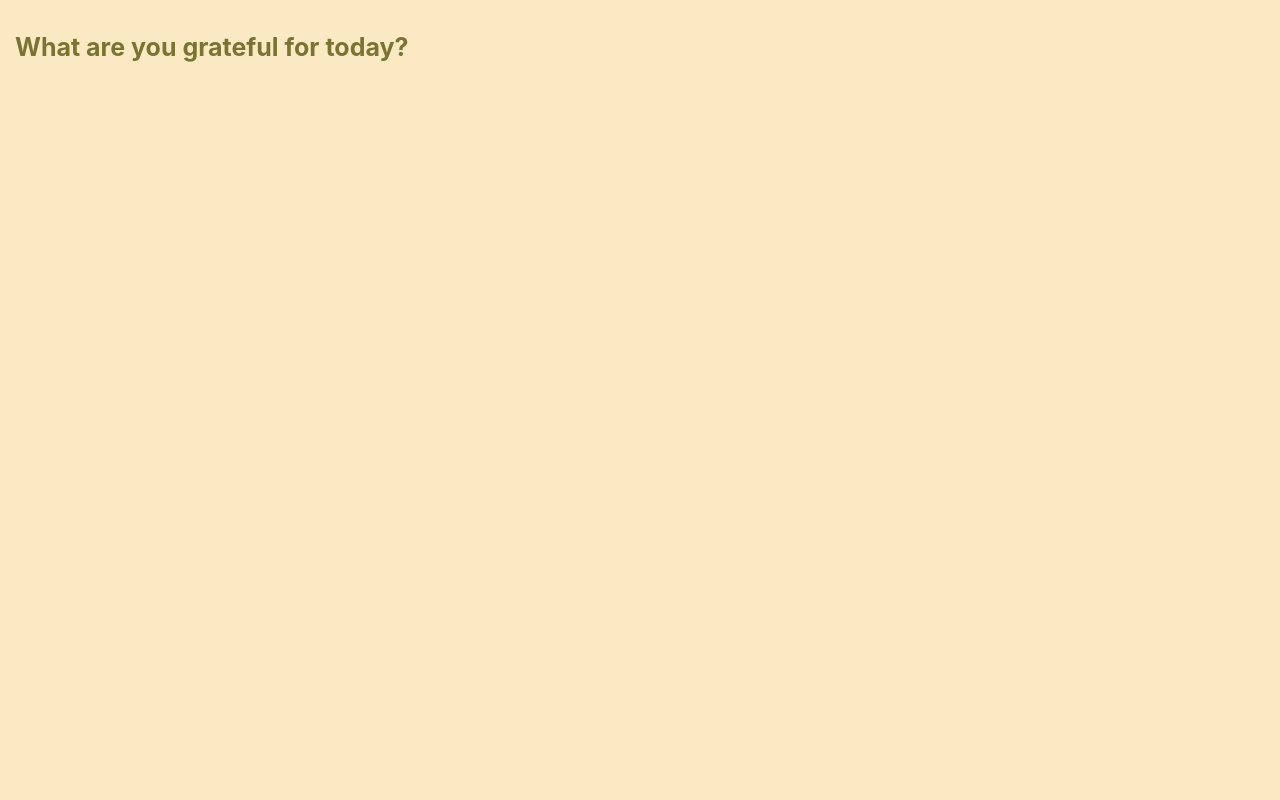
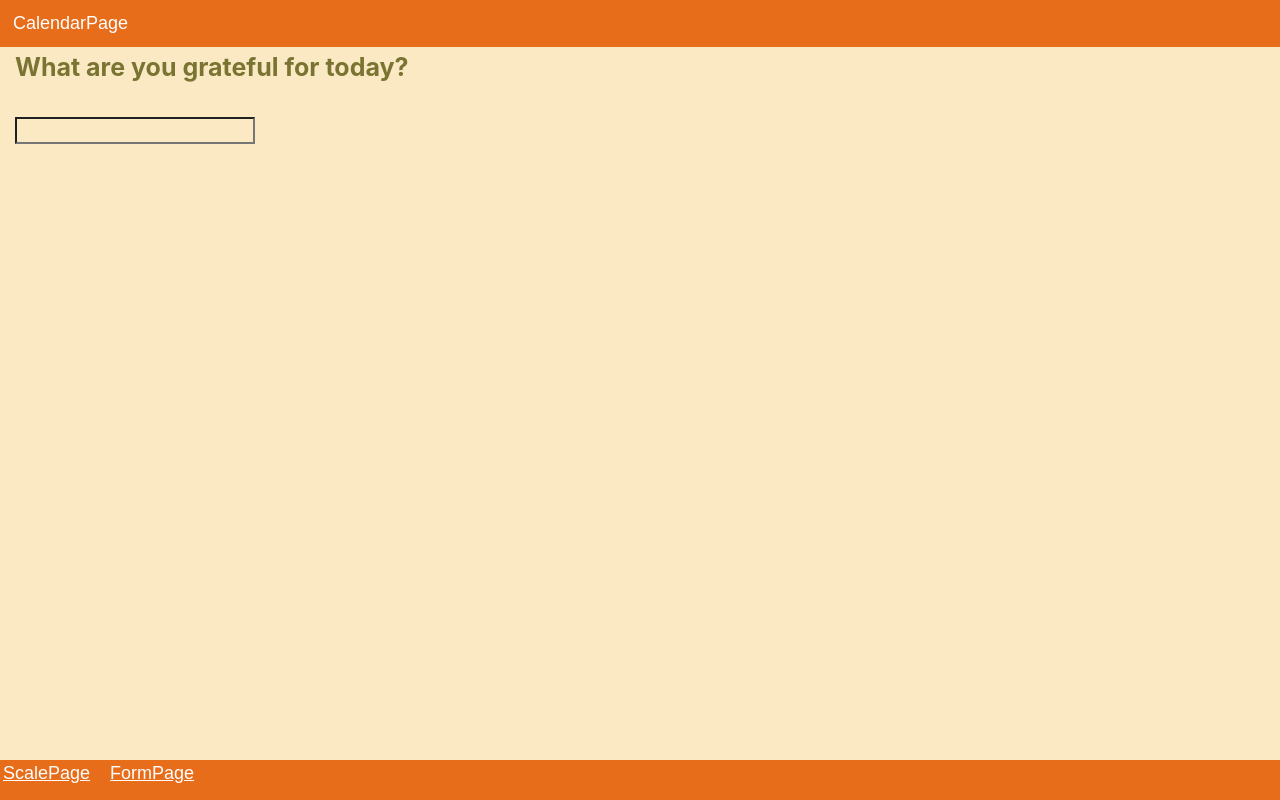
Before and after one commit to yvonneadam/capstone-project, a React (Create React App) app: page / in a window 1280 px wide. Built offline with nearby package versions, Linux system fonts and the light colour scheme.

Commit message:
add form

```diff
--- a/src/App.js
+++ b/src/App.js
@@ -2,19 +2,24 @@ import styled from 'styled-components';
 import {Routes, Route} from 'react-router-dom';
 import FormPage from './pages/FormPage';
 import CalendarPage from './pages/CalendarPage';
+import NavTop from './components/NavTop';
+import NavBottom from './components/NavBottom';
 
 const StyledPage = styled.div`
-  padding: 15px;
+  padding: 35px 15px;
 `;
 
 export default function App() {
   return (
+    <>
+      <NavTop />
       <StyledPage>
         <Routes>
           <Route path="/" element={<FormPage />} />
-
           <Route path="calendarpage" element={<CalendarPage />} />
         </Routes>
       </StyledPage>
+      <NavBottom />
+    </>
   );
 }
--- a/src/components/Heading.js
+++ b/src/components/Heading.js
@@ -1,6 +1,4 @@
-import React from 'react';
 import styled from 'styled-components';
-import FormPage from '../pages/FormPage';
 
 const StyledHeading = styled.h1`
   color: #797431;
@@ -11,9 +9,5 @@ const StyledHeading = styled.h1`
 `;
 
 export default function Heading({text}) {
-  return (
-    <>
-      <StyledHeading>{text}</StyledHeading>
-    </>
-  );
+  return <StyledHeading>{text}</StyledHeading>;
 }
--- /dev/null
+++ b/src/components/NavBottom.js
@@ -0,0 +1,28 @@
+import styled from 'styled-components';
+import {NavLink} from 'react-router-dom';
+
+export default function NavTop() {
+  return (
+    <Nav>
+      <Link to="ScalePage">ScalePage</Link>
+      <Link to="/">FormPage</Link>
+    </Nav>
+  );
+}
+
+const Nav = styled.nav`
+  display: flex;
+  border: solid #e86d1b;
+  background-color: #e86d1b;
+  gap: 20px;
+  position: fixed;
+  bottom: 0;
+  width: 100%;
+  height: 40px;
+  text-align: center;
+`;
+const Link = styled(NavLink)`
+  color: #ffffff;
+  background-color: #e86d1b;
+  text-align: center;
+`;
--- /dev/null
+++ b/src/components/NavTop.js
@@ -0,0 +1,26 @@
+import styled from 'styled-components';
+import {NavLink} from 'react-router-dom';
+
+export default function NavTop() {
+  return (
+    <Nav>
+      <Link to="CalendarPage">CalendarPage</Link>
+    </Nav>
+  );
+}
+
+const Nav = styled.nav`
+  display: flex;
+  border: solid;
+  position: fixed;
+  background-color: #e86d1b;
+  color: #e86d1b;
+  width: 100%;
+  padding: 10px;
+`;
+
+const Link = styled(NavLink)`
+  color: #ffffff;
+  background-color: #e86d1b;
+  text-decoration: none;
+`;
--- a/src/pages/CalendarPage.js
+++ b/src/pages/CalendarPage.js
@@ -1,4 +1,3 @@
-import React from 'react';
 import Dayentry from '../components/Dayentry';
 import Heading from '../components/Heading';
 
--- a/src/pages/FormPage.js
+++ b/src/pages/FormPage.js
@@ -1,11 +1,13 @@
-import React from 'react';
-import styled from 'styled-components';
 import Heading from '../components/Heading';
 
 export default function FormPage() {
   return (
     <>
       <Heading text={'What are you grateful for today?'} />
+      <form>
+        <label htmlFor="GratitudeJournal" />
+        <input type="text" name="journal" id="journal" required />
+      </form>
     </>
   );
 }
--- a/src/pages/ScalePage.js
+++ b/src/pages/ScalePage.js
@@ -1,5 +1,3 @@
-import React from 'react';
-
 export default function ScalePage() {
   return <div>ScalePage</div>;
 }
```
Also changed, not shown: src/components/Dayentry.js (+0 -11 lines). Lines whose indentation alone changed are shown as unchanged.
